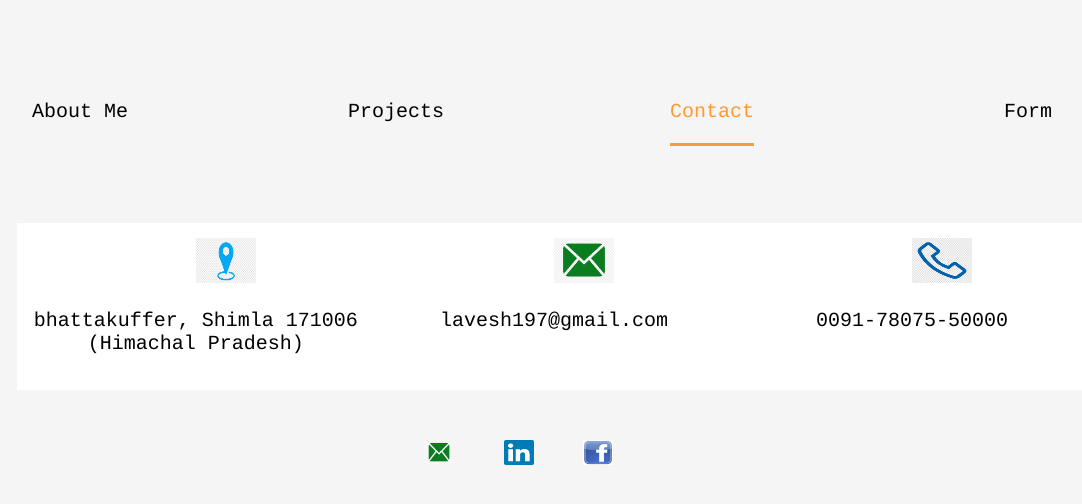
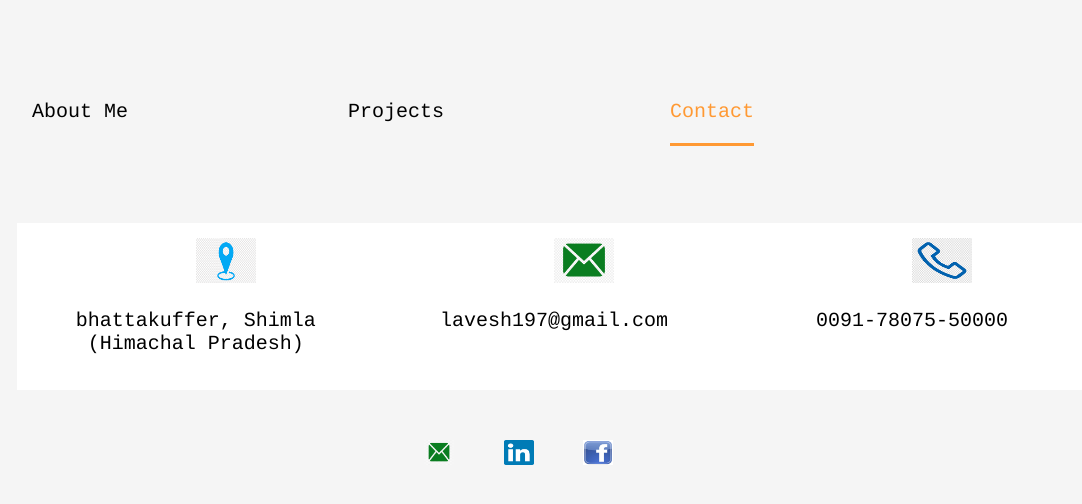
Before and after one commit to laveshverma/resume, a plain HTML site: page contact.html in a window 1280 px wide. Shown: the whole page, without its empty margins (86-1168 px from the left). Drawn offline with Linux system fonts and the light colour scheme.

Commit message:
Update contact.html

```diff
--- a/contact.html
+++ b/contact.html
@@ -19,16 +19,14 @@
     <div>
       <a href="contact.html" id="active"> Contact </a>
     </div>
-    <div>
-      <a href="form.html" target= "__blank"> Form </a>
-    </div>
+
   </div>
   <div id="content" style="width: 85%; margin: 0 auto;">
   <div class="row">
     <div class="col-4" id="contactImages">
       <img src="images/location.png" style="height: 45px; width: 60px;"> </img>
       <p> bhattakuffer,
-      Shimla 171006 (Himachal Pradesh) </p>
+      Shimla  (Himachal Pradesh) </p>
     </div>
     <div class="col-4" id="contactImages">
       <img src="images/mail_logo.png" style="height: 45px; width: 60px;"> </img>
```
